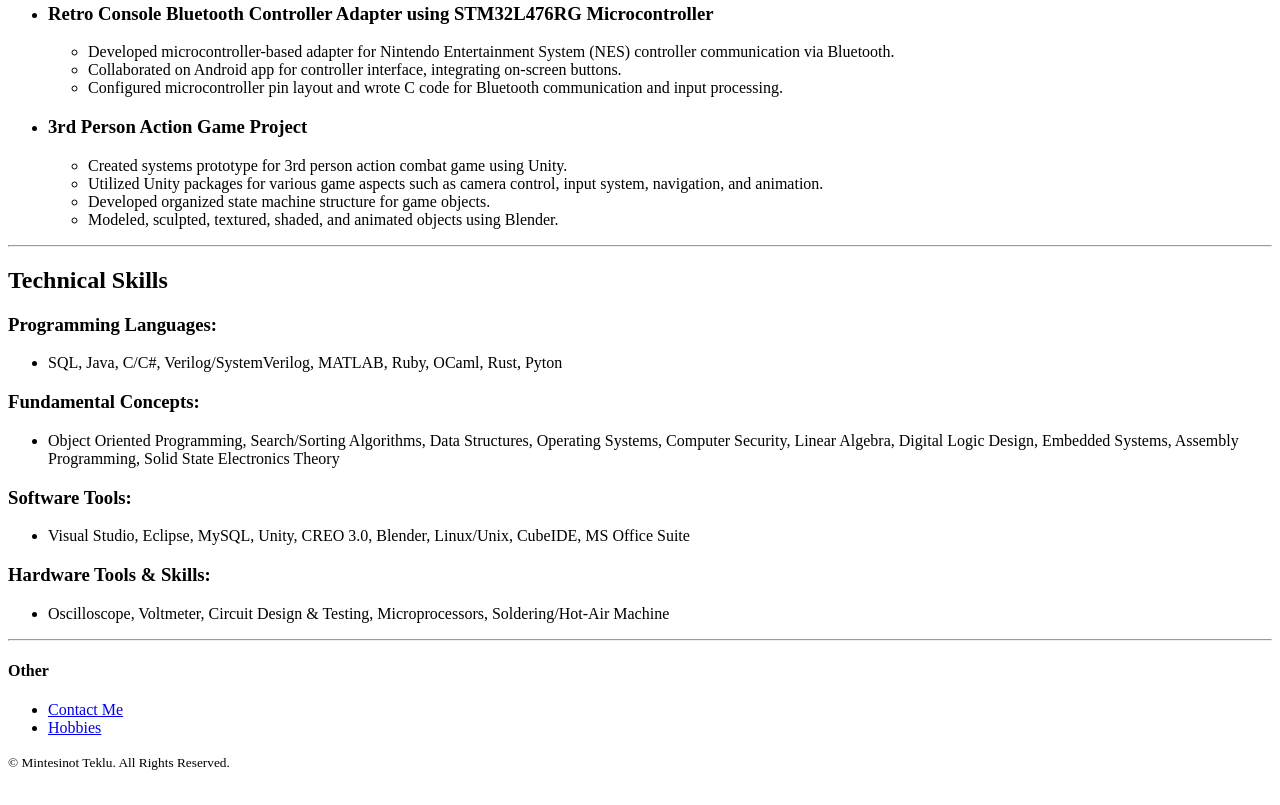
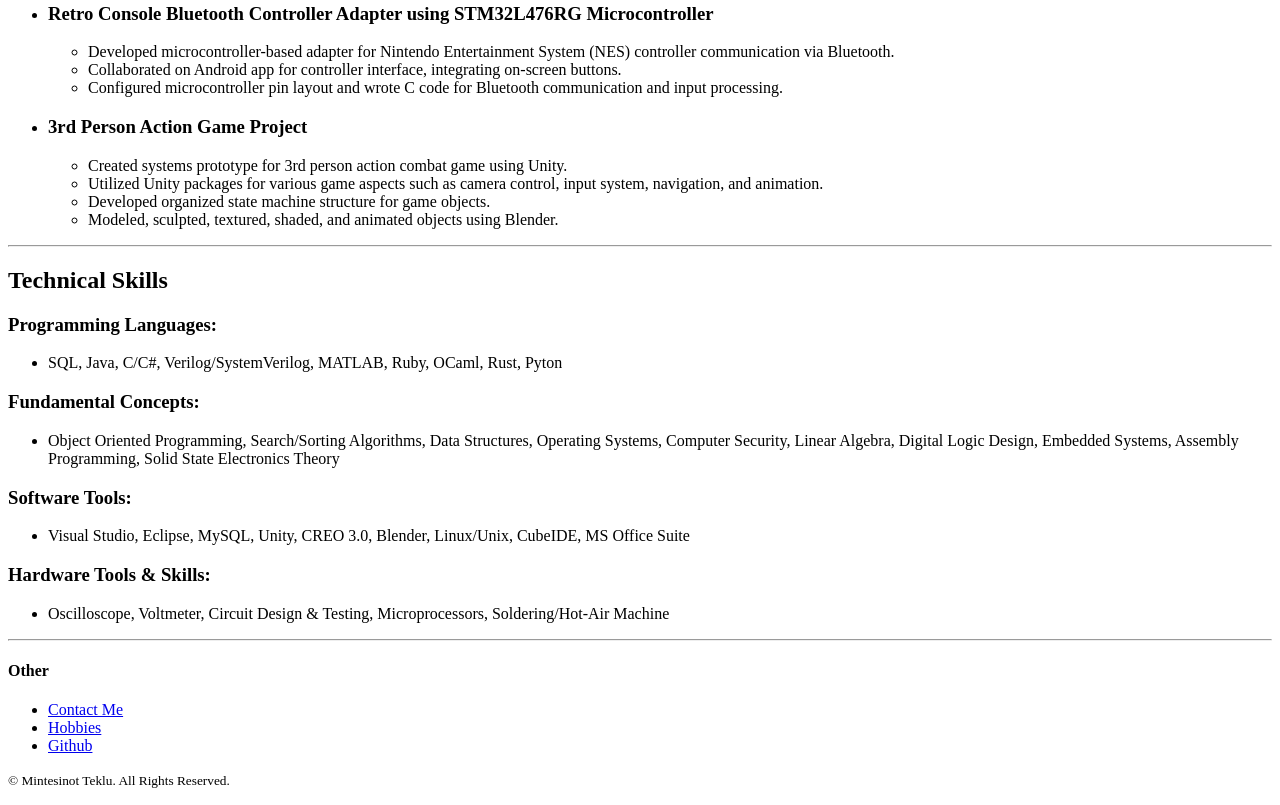
Before and after one commit to mintescape/html-resume, a plain HTML site: page index.html in a window 1280 px wide. Shown: the part 1292-2097 px from the top of the page. Drawn offline with Linux system fonts and the light colour scheme.

Commit message:
Add files via upload

```diff
--- a/index.html
+++ b/index.html
@@ -155,6 +155,9 @@
         <li>
             <a href="./pages/hobbies.html">Hobbies</a>
         </li>
+        <li>
+            <a href="https://github.com/mintescape">Github</a>
+        </li>
     </ul>
     <footer>
         <p><small>© Mintesinot Teklu. All Rights Reserved.</small></p>
```
